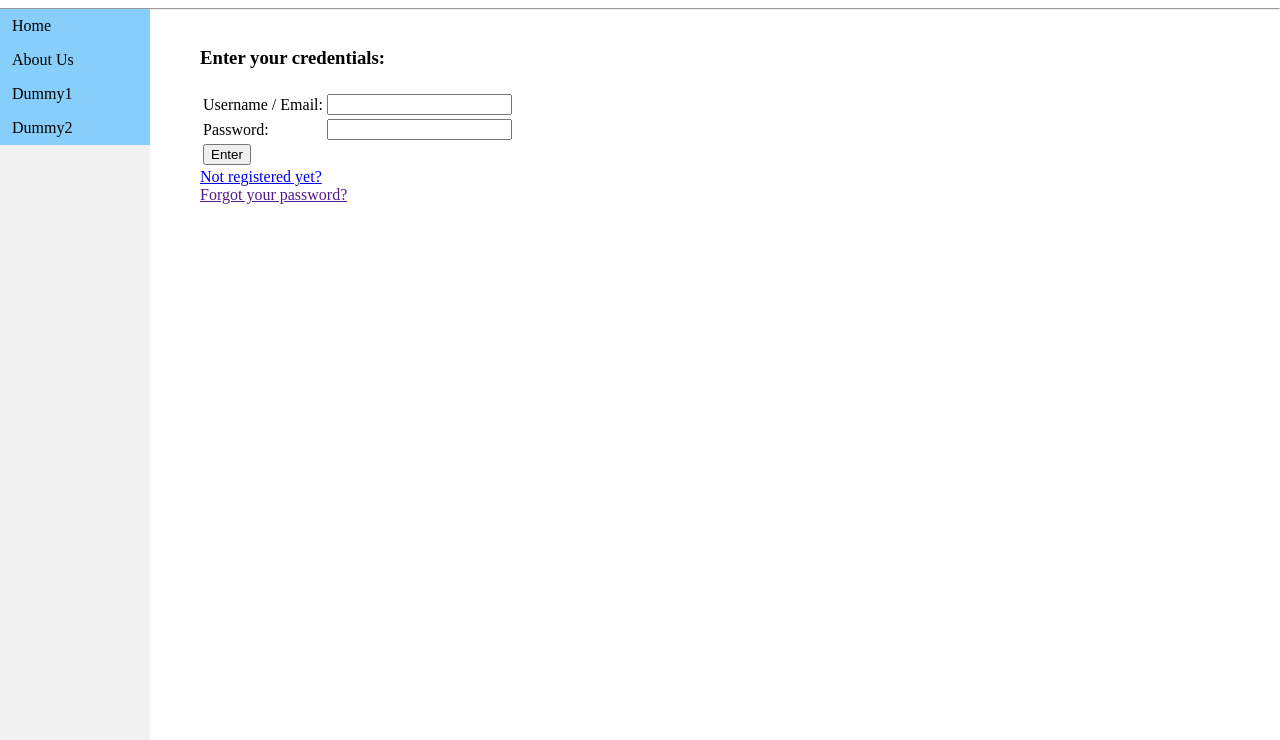
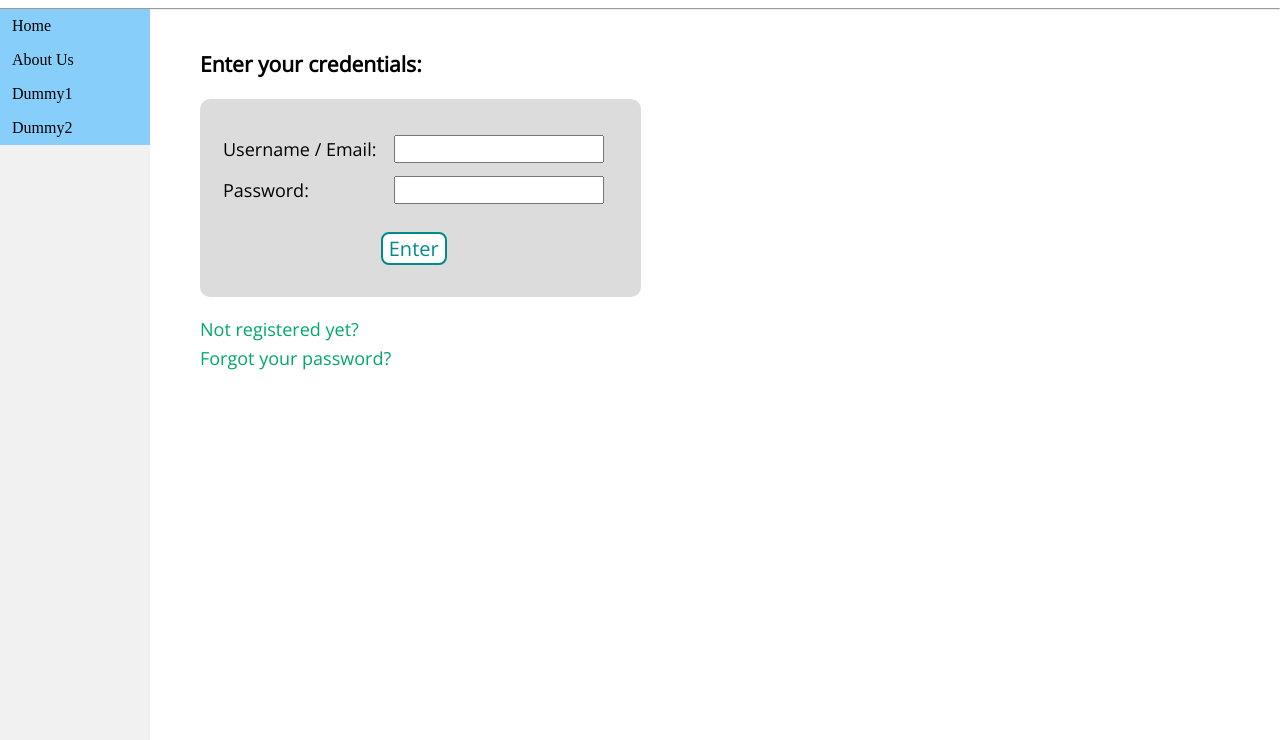
Before and after one commit to Gogetanks/Bike_Res, a Django app: page /login/ in a window 1280 px wide. Shown: the part 60-800 px from the top of the page. Run offline with Django 4.2, Linux system fonts and the light colour scheme.

Commit message:
Added style to forms

```diff
--- a/static/css/account_form.css
+++ b/static/css/account_form.css
@@ -0,0 +1,61 @@
+#form-div {
+  font-family: 'Open Sans', sans-serif;
+  font-size: 18px;
+}
+
+#form-div input {
+  font-family: 'Open Sans', sans-serif;
+  font-size: 16px;
+}
+
+#form-div td {
+  padding-right: 15px;
+  padding-bottom: 10px;
+}
+
+#form-div table {
+  background-color: gainsboro;
+  border-radius: 10px;
+  padding: 20px;
+  margin-bottom: 20px;
+}
+
+#form-div input[type='submit'] {
+  border-radius: 8px;
+  border: darkcyan 2px solid;
+  background-color: white;
+  font-weight: normal;
+  display: block;
+  font-size: 20px;
+  color: darkcyan;
+  margin: 15px auto auto;
+}
+
+#form-div li {
+  list-style: none;
+  color: red;
+  background-color: mistyrose;
+  padding: 5px;
+  margin-left: -40px;
+}
+
+#form-div input[type='submit']:hover {
+  color: white;
+  font-weight: bold;
+  border: darkcyan 2px solid;
+  background-color: darkcyan;
+  cursor: pointer;
+}
+
+#form-div a {
+  color: #00A86B;
+  text-decoration: none;
+}
+
+#form-div div {
+  margin-top: 5px;
+}
+
+#form-div a:hover {
+  text-decoration: underline;
+}
--- a/static/css/base.css
+++ b/static/css/base.css
@@ -1,11 +1,9 @@
 
-
-html,body
-{
+html,body {
     width: 100%;
     height: 100%;
-    margin: 0px;
-    padding: 0px;
+    margin: 0;
+    padding: 0;
     overflow-x: hidden;
 }
 
@@ -14,8 +12,8 @@ html,body
     top: 0;
     z-index: 999;
     background-color: white;
-    margin-top: 0px;
-    margin-bottom: 0px;
+    margin-top: 0;
+    margin-bottom: 0;
     width: 100%;
     height: 60px;
 }
@@ -23,16 +21,16 @@ html,body
 .logo {
     color: dodgerblue;
     font-size: 27px;
-    font-family: verdana;
+    font-family: Verdana, serif;
     text-align: left;
     padding-top: 8px;
     float: left;
-    margin: 0px;
+    margin: 0;
     line-height: 50px;
     padding-left: 9px;
 }
 
-.headerbutton {
+.header-button {
     float: right;
     margin-top: 7px;
     margin-right: 5px !important;
@@ -47,9 +45,6 @@ html,body
     text-decoration: none;
 }
 
-
-
-
 ul.navi {
     list-style-type: none;
     margin-top: -9px !important;
@@ -61,7 +56,6 @@ ul.navi {
     height: 100%;
     overflow: auto;
 }
-
 
 ul.navi li a {
     display: block;
@@ -86,13 +80,11 @@ ul.navi li a:hover:not(.active) {
     color: white;
 }
 
-
 div.content {
     background-color: rgba(255, 255, 255, 0.8);
     margin-left: 170px;
     margin-right: 20px;
-    padding: 30px;
-    padding-top: 10px;
+    padding: 10px 30px 30px;
 }
 
 @media screen and (max-width: 900px) {
--- a/templates/accounts/account_form.html
+++ b/templates/accounts/account_form.html
@@ -1,6 +1,10 @@
 {% extends "base.html" %}
 
 {% load static %}
+
+{% block head %}
+	<link rel="stylesheet" href="{% static 'css/account_form.css' %}"/>
+{% endblock %}
 
 {% block content %}
 	<div id="form-div">
@@ -18,7 +22,9 @@
 					</tr>
 				{% endfor %}
 				<tr>
-					<td colspan="2"><input type="submit" value={% block submit-value %}{% endblock %}></td>
+					<td colspan="2">
+						<input type="submit" value={% block submit-value %}{% endblock %}>
+					</td>
 				</tr>
 			</table>
 		</form>
--- a/templates/base.html
+++ b/templates/base.html
@@ -5,6 +5,7 @@
 	<head>
 		<meta charset="utf-8">
 		<title>B.I.K.E</title>
+		<link href="https://fonts.googleapis.com/css?family=Open+Sans" rel="stylesheet"/>
 		<link rel="stylesheet" href="{% static 'css/base.css' %}">
 		{% block head %}{% endblock %}
 	</head>
@@ -12,12 +13,12 @@
 		<div class="header">
 			<h1 class="logo">B.I.K.E</h1>
 			{% if user.is_authenticated %}
-			<a id="logout_button" class="headerbutton" href="{% url 'logout' %}" data-role="button">log out</a>
+			<a id="logout_button" class="header-button" href="{% url 'logout' %}" data-role="button">log out</a>
 			{% else %}
 				{% if request.resolver_match.url_name == 'register' or request.resolver_match.url_name == 'login' %}
 				{% else %}
-				<a id="register_button" class="headerbutton" href="{% url 'register' %}" data-role="button">sign up</a>
-				<a id="login_button" class="headerbutton" href="{% url 'login' %}" data-role="button">log in</a>
+				<a id="register_button" class="header-button" href="{% url 'register' %}" data-role="button">sign up</a>
+				<a id="login_button" class="header-button" href="{% url 'login' %}" data-role="button">log in</a>
 				{% endif %}
 			{% endif %}
 		</div>
@@ -31,7 +32,7 @@
 				class="{% if request.resolver_match.url_name == 'about' %}active{% else %}none{% endif %}">
 				About Us
 			</a></li>
-			<!--Create simmilar navigation bar items when adding new page templates-->
+			<!--Create similar navigation bar items when adding new page templates-->
 			<li><a href="#">Dummy1</a></li>
 			<li><a href="#">Dummy2</a></li>
 		</ul>
```
Also changed, not shown: db.sqlite3.
